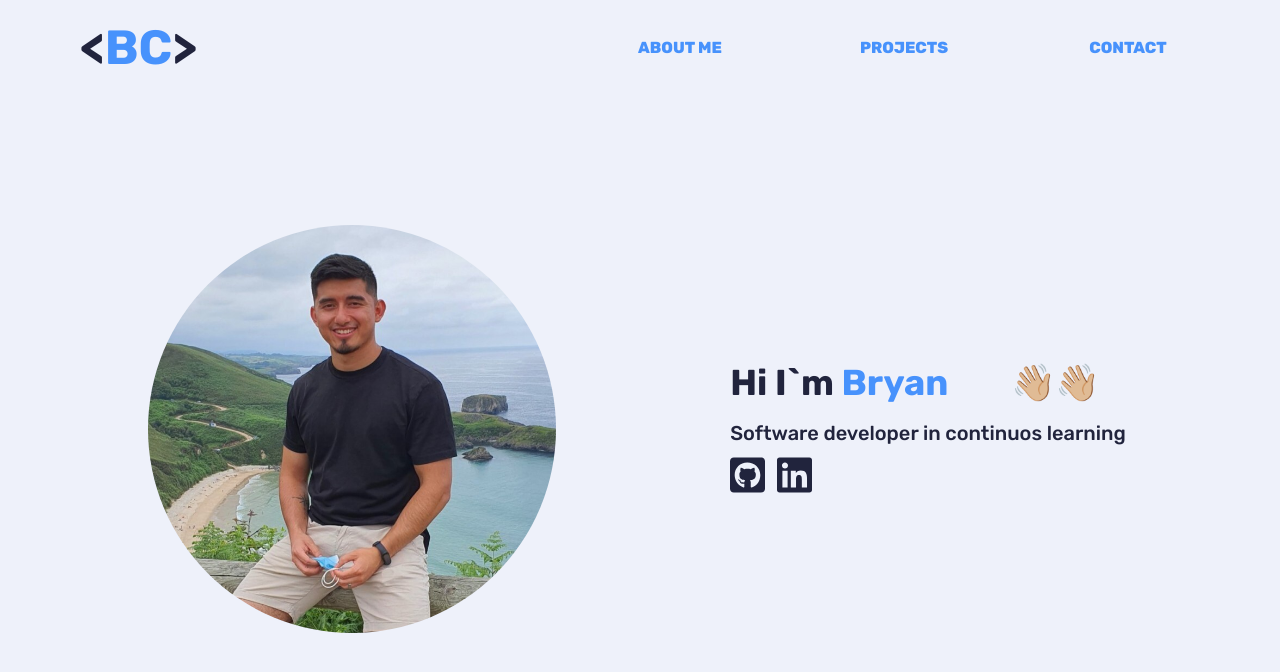
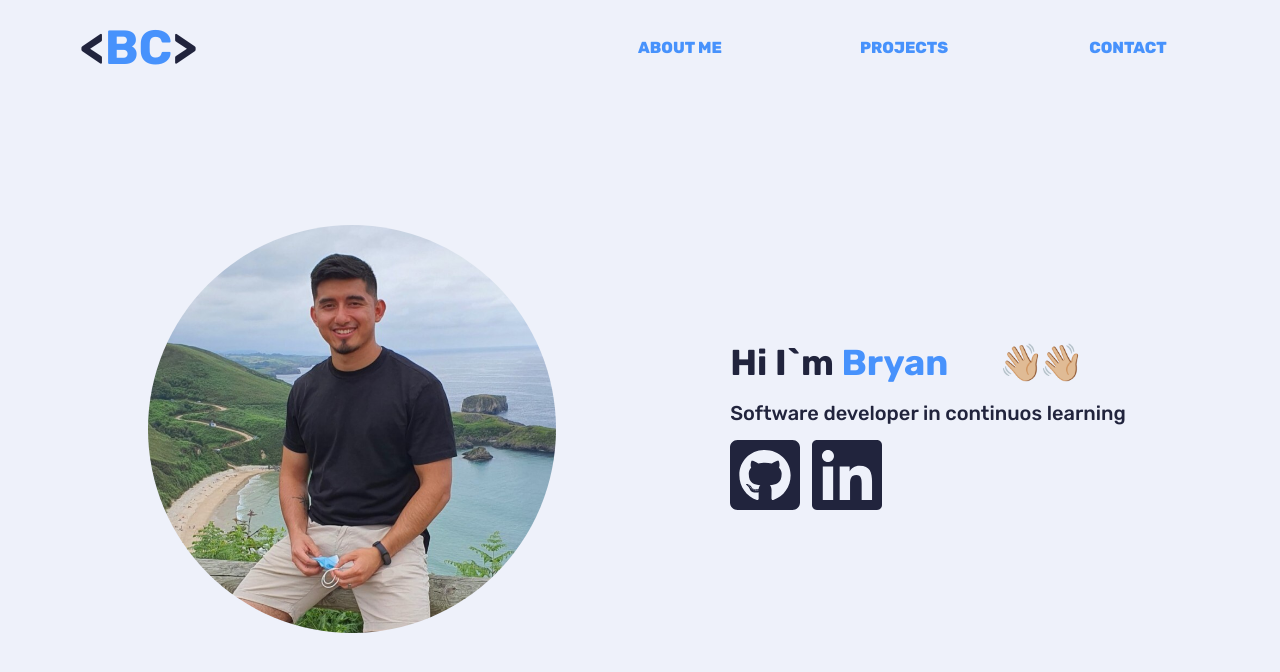
Before and after one commit to BrianC9/portfolio, a Next.js app: page / in a window 1280 px wide. Shown: the top 672 px of the page. Built offline with nearby package versions, Linux system fonts and the light colour scheme.

Commit message:
feat: current page indicator

```diff
--- a/components/Header.jsx
+++ b/components/Header.jsx
@@ -8,14 +8,13 @@
 
 import Logo from "./Logo";
 import Link from "next/link";
-import { AiOutlineClose, AiOutlineMenu } from "react-icons/ai";
 import { useRouter } from "next/router";
 import { useState } from "react";
 import Hamburguer from "./Hamburguer";
 function Header() {
   const [isOpen, setIsOpen] = useState(false);
-  const router = useRouter();
-
+  const { asPath } = useRouter();
+  console.log(asPath);
   const handleOpen = () => {
     setIsOpen(!isOpen);
   };
@@ -26,17 +25,35 @@ function Header() {
         <nav>
           <ul className="hidden md:flex">
             <Link href={"/aboutme"}>
-              <li className="cursor-pointer uppercase list-none  text-secondary font-extrabold lg:ml-20 w-36 text-center md:py-1 hover:bg-secondary hover:text-white transition-all duration-200  hover:rounded-full">
+              <li
+                className={
+                  asPath === "/aboutme"
+                    ? "cursor-pointer uppercase list-none   font-extrabold lg:ml-20 w-36 text-center md:py-1 bg-secondary text-white transition-all duration-200 rounded-full"
+                    : "cursor-pointer uppercase list-none  text-secondary font-extrabold lg:ml-20 w-36 text-center md:py-1 hover:bg-secondary hover:text-white transition-all duration-200 hover:rounded-full"
+                }
+              >
                 About me
               </li>
             </Link>
             <Link href={"/projects"}>
-              <li className="cursor-pointer uppercase list-none  text-secondary font-extrabold lg:ml-20 w-36 text-center md:py-1 hover:bg-secondary hover:text-white transition-all duration-200  hover:rounded-full">
+              <li
+                className={
+                  asPath.split("/")[1] === "projects"
+                    ? "cursor-pointer uppercase list-none   font-extrabold lg:ml-20 w-36 text-center md:py-1 bg-secondary text-white transition-all duration-200 rounded-full"
+                    : "cursor-pointer uppercase list-none  text-secondary font-extrabold lg:ml-20 w-36 text-center md:py-1  hover:bg-secondary hover:text-white transition-all duration-200 hover:rounded-full"
+                }
+              >
                 Projects
               </li>
             </Link>
             <Link href={"/contact"}>
-              <li className="cursor-pointer uppercase list-none  text-secondary font-extrabold lg:ml-20 w-36 text-center md:py-1 hover:bg-secondary hover:text-white transition-all duration-200  hover:rounded-full">
+              <li
+                className={
+                  asPath === "/contact"
+                    ? "cursor-pointer uppercase list-none   font-extrabold lg:ml-20 w-36 text-center md:py-1 bg-secondary text-white transition-all duration-200 rounded-full"
+                    : "cursor-pointer uppercase list-none  text-secondary font-extrabold lg:ml-20 w-36 text-center md:py-1 hover:bg-secondary hover:text-white transition-all duration-200 hover:rounded-full"
+                }
+              >
                 Contact
               </li>
             </Link>
@@ -69,22 +86,46 @@ function Header() {
               <div id="mavbar-mobile" className=" py-6 ">
                 <ul className="flex flex-col items-center gap-10">
                   <Link href={"/"}>
-                    <li className=" active:text-secondary sm:text-4xl cursor-pointer uppercase list-none text-3xl font-bold  text-center md:py-1 transition-all duration-200 ">
+                    <li
+                      className={
+                        asPath === "/"
+                          ? "text-secondary sm:text-4xl cursor-pointer uppercase list-none text-3xl font-bold  text-center md:py-1 transition-all duration-200"
+                          : "active:text-secondary sm:text-4xl cursor-pointer uppercase list-none text-3xl font-bold  text-center md:py-1 transition-all duration-200 "
+                      }
+                    >
                       Home
                     </li>
                   </Link>
                   <Link href={"/aboutme"}>
-                    <li className=" active:text-secondary sm:text-4xl cursor-pointer uppercase list-none text-3xl font-bold  text-center md:py-1 transition-all duration-200 ">
+                    <li
+                      className={
+                        asPath === "/aboutme"
+                          ? "text-secondary sm:text-4xl cursor-pointer uppercase list-none text-3xl font-bold  text-center md:py-1 transition-all duration-200"
+                          : "active:text-secondary sm:text-4xl cursor-pointer uppercase list-none text-3xl font-bold  text-center md:py-1 transition-all duration-200 "
+                      }
+                    >
                       About me
                     </li>
                   </Link>
                   <Link href={"/projects"}>
-                    <li className="sm:text-4xl active:text-secondary cursor-pointer uppercase list-none text-3xl  font-bold text-center md:py-1  transition-all duration-200 ">
+                    <li
+                      className={
+                        asPath.split("/")[1] === "projects"
+                          ? "text-secondary sm:text-4xl cursor-pointer uppercase list-none text-3xl font-bold  text-center md:py-1 transition-all duration-200"
+                          : "active:text-secondary sm:text-4xl cursor-pointer uppercase list-none text-3xl font-bold  text-center md:py-1 transition-all duration-200 "
+                      }
+                    >
                       Projects
                     </li>
                   </Link>
                   <Link href={"/contact"}>
-                    <li className="sm:text-4xl active:text-secondary cursor-pointer uppercase list-none text-3xl font-bold  text-center md:py-1  transition-all duration-200 ">
+                    <li
+                      className={
+                        asPath === "/contact"
+                          ? "text-secondary sm:text-4xl cursor-pointer uppercase list-none text-3xl font-bold  text-center md:py-1 transition-all duration-200"
+                          : "active:text-secondary sm:text-4xl cursor-pointer uppercase list-none text-3xl font-bold  text-center md:py-1 transition-all duration-200 "
+                      }
+                    >
                       Contact
                     </li>
                   </Link>
--- a/components/Homepage.jsx
+++ b/components/Homepage.jsx
@@ -19,8 +19,10 @@ function Homepage() {
           <h1 className="typewritter-animation">
             Hi I`m <span className="text-secondary">Bryan</span>
           </h1>
-          <span className="animate-waving-hand absolute ml-1 sm:ml-3">👋🏼</span>
-          <span className="animate-waving-hand  ml-[2.5rem] md:ml-14 absolute">
+          <span className="animate-waving-hand absolute ml-1 sm:ml-3 md:ml-0">
+            👋🏼
+          </span>
+          <span className="animate-waving-hand  ml-[2.5rem] sm:ml-14 md:ml-10 absolute">
             👋🏼
           </span>
         </div>
--- a/components/SocialIcons.jsx
+++ b/components/SocialIcons.jsx
@@ -1,19 +1,33 @@
 import { FaGithubSquare, FaLinkedin } from "react-icons/fa";
 function SocialIcons() {
   return (
-    <div className="flex items-center gap-3 h-10">
+    <div className="flex items-center gap-3 h-10 md:h-20">
+      <a
+        className="h-full"
+        href="https://www.linkedin.com/in/bryan-cusme/"
+        rel="noreferrer"
+        title="Go to linkedin profle"
+        target="_blank"
+      >
         <FaGithubSquare
           color={"#21243D"}
           className="hover:fill-secondary cursor-pointer"
-        title="Github"
           size={"auto"}
         />
+      </a>
+      <a
+        href="https://github.com/BrianC9"
+        title="Go to gihtub profle"
+        rel="noreferrer"
+        target="_blank"
+        className="h-full"
+      >
         <FaLinkedin
           color={"#21243D"}
           size={"auto"}
           className="hover:fill-secondary cursor-pointer"
-        title="LinkedIn"
         />
+      </a>
     </div>
   );
 }
```
Lines whose indentation alone changed are shown as unchanged.
